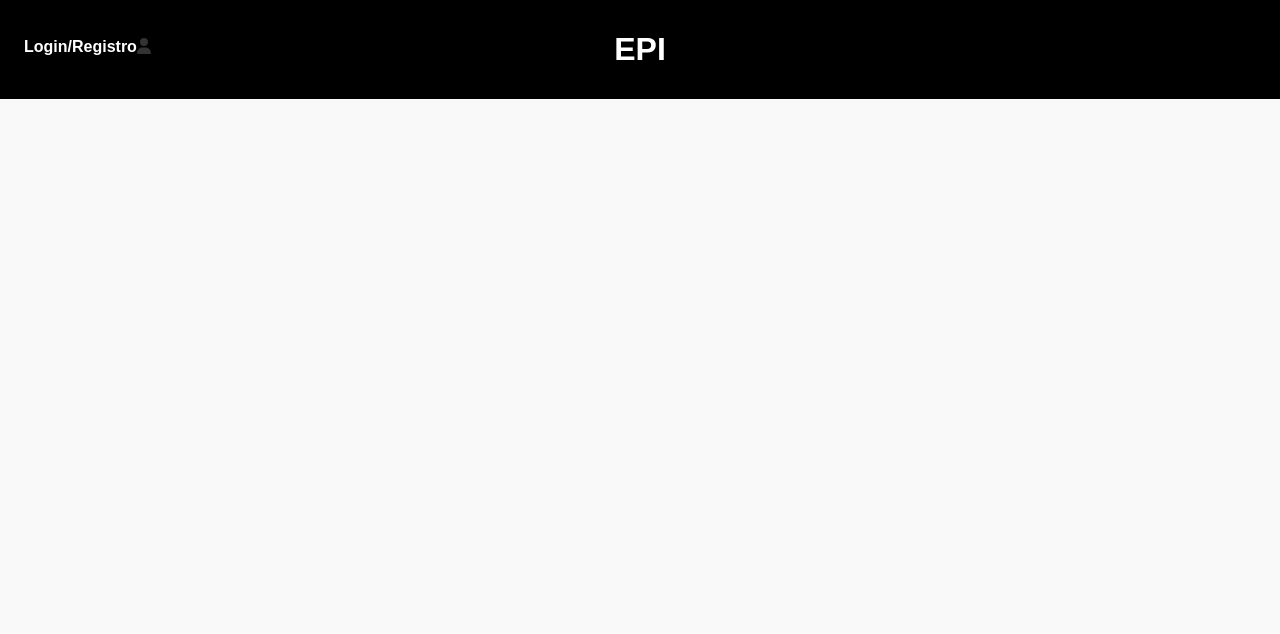
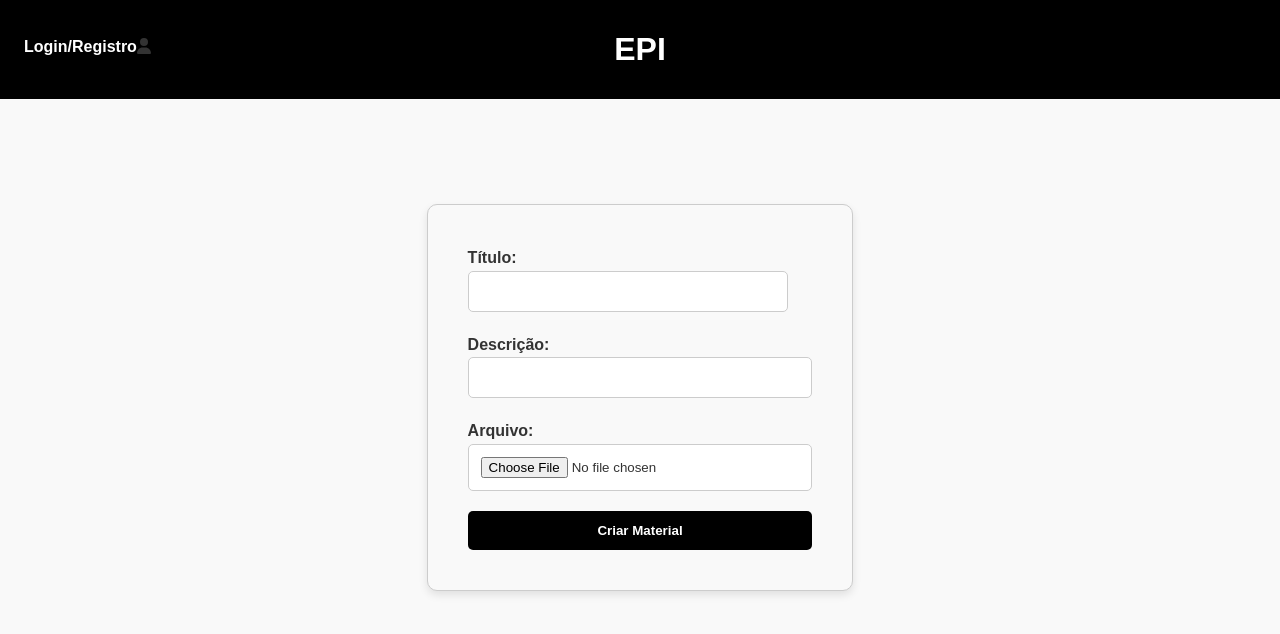
Before and after one commit to otavioCosta2110/EPI-frontend, a React (Create React App) app: page /videos/1/registermaterial in a window 1280 px wide. Shown: the top 634 px of the page. Built offline with nearby package versions, Linux system fonts and the light colour scheme.

Commit message:
fix: Register material

```diff
--- a/src/AdminPage/RegisterMaterial/RegisterMaterial.js
+++ b/src/AdminPage/Material/MaterialRegister.js
@@ -1,15 +1,26 @@
 import React, { useState } from "react";
-import "./RegisterMaterial.css";
+import { useParams } from "react-router-dom";
+import "./MaterialRegister.css";
 
 function MaterialForm() {
+  const { id } = useParams();
   const [title, setTitle] = useState("");
   const [type, setType] = useState("");
   const [description, setDescription] = useState("");
   const [file, setFile] = useState(null);
   const [error, setError] = useState("");
-  const [success, setSuccess] = useState("");
+  const [video_id, setVideoId] = useState(id);
 
   const apiURL = "http://localhost:3000";
+
+  const handleFileChange = (e) => {
+    const selectedFile = e.target.files[0];
+    console.log(selectedFile);
+    if (selectedFile) {
+      setFile(selectedFile);
+      setType(selectedFile.type);
+    }
+  };
 
   const handleSubmit = async (e) => {
     e.preventDefault();
@@ -19,39 +30,36 @@ function MaterialForm() {
       return;
     }
 
-    const formData = new FormData();
-    formData.append("title", title);
-    formData.append("type", type);
-    formData.append("description", description);
-    formData.append("file_url", file);
+    try {
+      const formData = new FormData();
+      formData.set("title", title);
+      formData.set("type", type);
+      formData.set("description", description);
+      formData.set("videoID", video_id);
+      formData.set("file_url", file);
 
-    try {
       const response = await fetch(`${apiURL}/material/create`, {
         method: "POST",
         body: formData,
       });
 
       if (response.ok) {
-        setTitle("");
-        setType("");
-        setDescription("");
-        setFile(null);
-        setError("");
-        setSuccess("Material criado com sucesso");
+        const responseData = await response.json();
+        const createdMaterialId = responseData.data.id;
+        console.log("ID do material criado:", createdMaterialId);
+        window.location.reload();
       } else {
         setError("Erro ao criar material");
-        setSuccess("");
       }
     } catch (error) {
       setError("Erro ao criar material");
-      setSuccess("");
     }
   };
 
   return (
     <form onSubmit={handleSubmit} className="form">
       <div>
-        <div>Título:</div>
+        Título:
         <input
           id="title"
           type="text"
@@ -62,18 +70,7 @@ function MaterialForm() {
         />
       </div>
       <div>
-        <div>Tipo:</div>
-        <input
-          id="type"
-          type="text"
-          name="type"
-          value={type}
-          onChange={(e) => setType(e.target.value)}
-          className="input-field"
-        />
-      </div>
-      <div>
-        <div>Descrição:</div>
+        Descrição:
         <input
           id="description"
           name="description"
@@ -83,18 +80,17 @@ function MaterialForm() {
         />
       </div>
       <div>
-        <div>Arquivo:</div>
+        Arquivo:
         <input
           id="file_url"
           type="file"
           name="file_url"
-          onChange={(e) => setFile(e.target.files[0])}
+          onChange={handleFileChange}
           className="input-field"
         />
       </div>
       <input type="submit" value="Criar Material" className="submit-button" />
       {error && <p className="error-message">{error}</p>}
-      {success && <p className="success-message">{success}</p>}
     </form>
   );
 }
--- a/src/AdminPage/Videos/VideosRegister.js
+++ b/src/AdminPage/Videos/VideosRegister.js
@@ -2,7 +2,7 @@ import React, { useState, useEffect } from "react";
 import { TextField } from "@mui/material";
 import Autocomplete from "@mui/material/Autocomplete";
 import "./VideosRegister.css";
-
+//localhost:3001/videos/bae63634-189a-44b4-8ff1-bb8cf0192073/RegisterMaterial
 function VideoRegister() {
   const [title, setTitle] = useState("");
   const [url, setUrl] = useState("");
@@ -34,7 +34,6 @@ function VideoRegister() {
 
     fetchTags();
   }, []);
-
   useEffect(() => {
     const storedUser = localStorage.getItem("user");
     if (storedUser) {
@@ -45,7 +44,6 @@ function VideoRegister() {
   useEffect(() => {
     if (user && user.data && user.data.id) {
       setAdminId(user.data.id);
-      const AdminId = user.data.id;
     }
   }, [user]);
 
@@ -69,49 +67,49 @@ function VideoRegister() {
       if (response.ok) {
         window.location.href = "/adminPage";
       }
-      if (selectedTags.length > 0) {
-        tags = selectedTags;
-      }
     } catch (error) {
       setError("Erro ao registrar vídeo");
     }
   };
 
-  return user && user.data && user.data.role == "0" ? (
+  return user && user.data && user.data.role === "0" ? (
     <div className="card-container">
       <form onSubmit={handleSubmit}>
-      <label>
+        <div>
           Título:
           <input
             type="text"
             name="title"
             value={title}
             onChange={(e) => setTitle(e.target.value)}
+            className="input-field"
           />
-      </label>
-      <label>
+        </div>
+        <div>
           URL do vídeo:
           <input
             type="text"
             name="url"
             value={url}
             onChange={(e) => setUrl(e.target.value)}
+            className="input-field"
           />
-      </label>
-      <label>
+        </div>
+        <div>
           Descrição:
           <input
             type="text"
             name="description"
             value={description}
             onChange={(e) => setDescription(e.target.value)}
+            className="input-field"
           />
-      </label>
-      <label>
+        </div>
+        <div>
           Tags:
           <Autocomplete
             multiple
-          id="combo-box-demo"
+            id="tags-combo-box"
             options={tags}
             className="autocomplete-container"
             renderInput={(params) => (
@@ -125,8 +123,12 @@ function VideoRegister() {
               setSelectedTags(newValue);
             }}
           />
-      </label>
-      <input type="submit" value="Registrar Vídeo" />
+        </div>
+        <input
+          type="submit"
+          value="Registrar Vídeo"
+          className="submit-button"
+        />
         {error && <div className="error">{error}</div>}
       </form>
     </div>
--- a/src/Videos/VideoPage.js
+++ b/src/Videos/VideoPage.js
@@ -216,6 +216,13 @@ function VideoPage() {
                 </Link>
               ))}
           </div>
+      <div>
+        <Link to={`/videos/${id}/registermaterial`}>
+          <div>
+            <span className="square-text">Adicionar Materiais</span>
+          </div>
+        </Link>
+      </div>
         </div>
       )}
     </div>
--- a/src/routes.js
+++ b/src/routes.js
@@ -13,7 +13,7 @@ import VideoPage from "./Videos/VideoPage";
 import VideoRegister from "./AdminPage/Videos/VideosRegister";
 import ForumsPage from "./Forums/forums";
 import ForumPage from "./Forums/ForumPage/forum";
-import RegisterMaterial from "./AdminPage/RegisterMaterial/RegisterMaterial";
+import MaterialRegister from "./AdminPage/Material/MaterialRegister";
 
 const AppRoutes = () => {
   return (
@@ -30,7 +30,7 @@ const AppRoutes = () => {
       <Route path="/registerstudent" element={<RegisterStudent />} />
       <Route path="/forums" element={<ForumsPage />} />
       <Route path="/forums/:id" element={<ForumPage />} />
-      <Route path="/registermaterial" element={<RegisterMaterial />} />
+      <Route path="/videos/:id/registermaterial" element={<MaterialRegister />} />
     </Routes>
   );
 };
```
Also changed, not shown: src/AdminPage/Material/MaterialRegister.css (renamed from src/AdminPage/RegisterMaterial/RegisterMaterial.css). Lines whose indentation alone changed are shown as unchanged.
